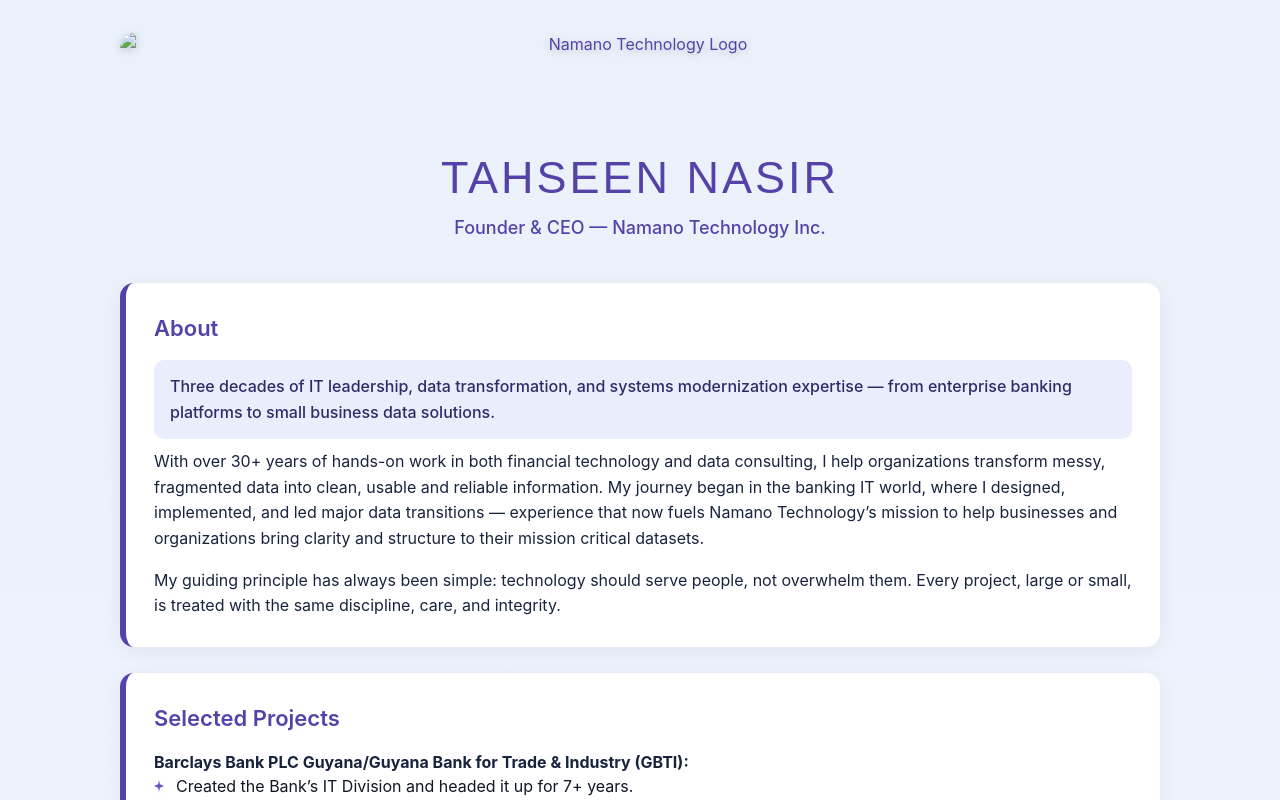
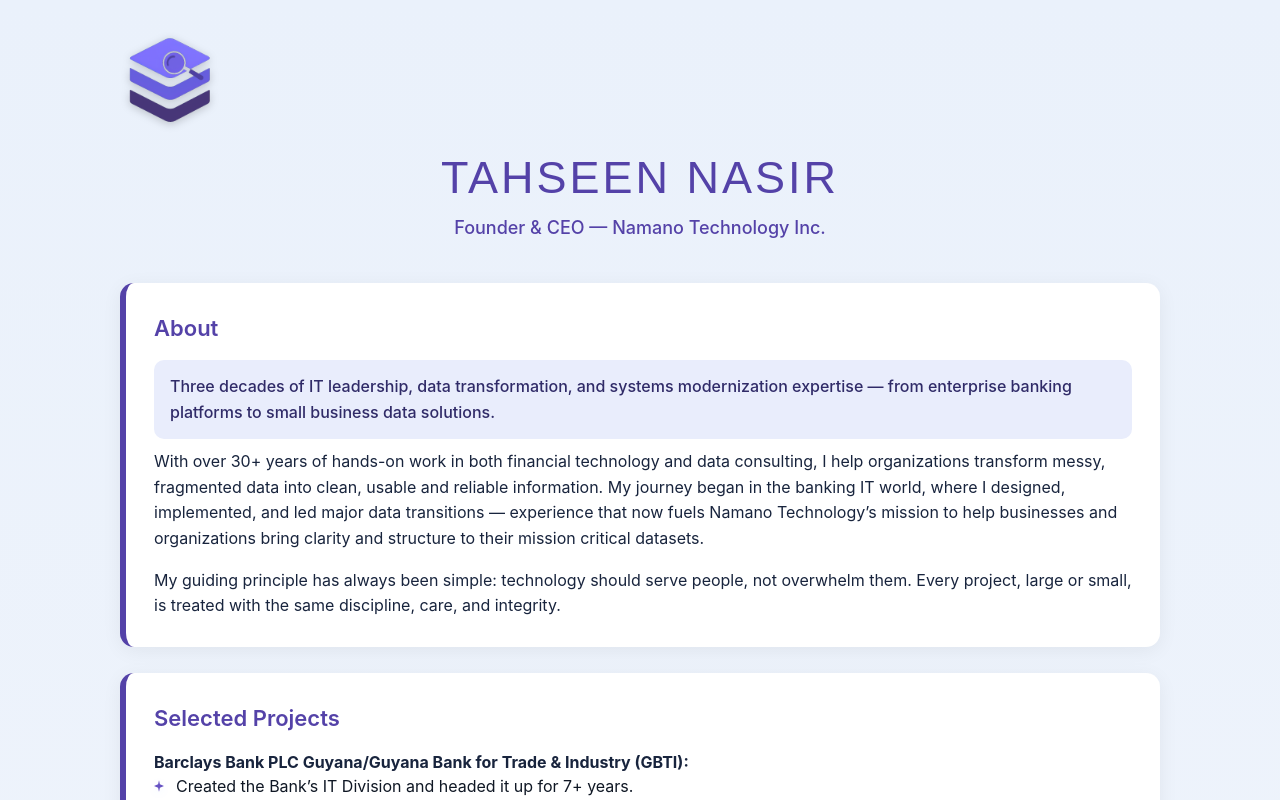
Before and after one commit to tahmadn/namanotechnology.com, a plain HTML site: page private/Founder-portfolio.html in a window 1280 px wide. Shown: the top 800 px of the page. Drawn offline with Linux system fonts and the light colour scheme.

Commit message:
Add files via upload

```diff
--- a/private/Founder-portfolio.html
+++ b/private/Founder-portfolio.html
@@ -61,7 +61,7 @@
 
     <header>
 	  <a href="https://namanotechnology.com">
-	     <img src="img/logo111.png" alt="Namano Technology Logo" style="height:100px;" class="me-2">
+	     <img src="logo111.png" alt="Namano Technology Logo" style="height:100px;" class="me-2">
 	  </a>
       <h1>Tahseen Nasir</h1>
       <p class="tagline">Founder & CEO — Namano Technology Inc.</p>
```
Also changed, not shown: private/logo111.png (added).
